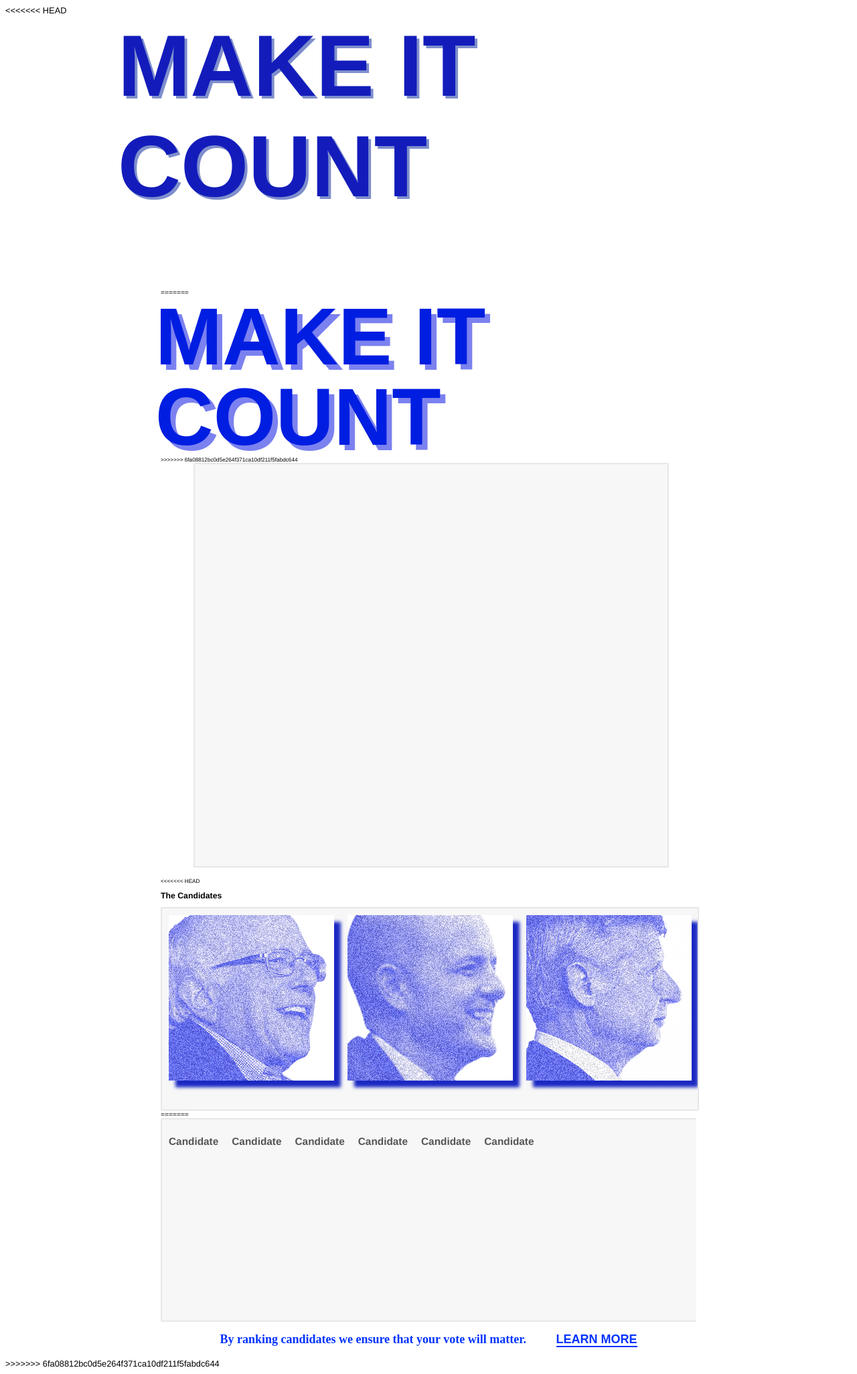
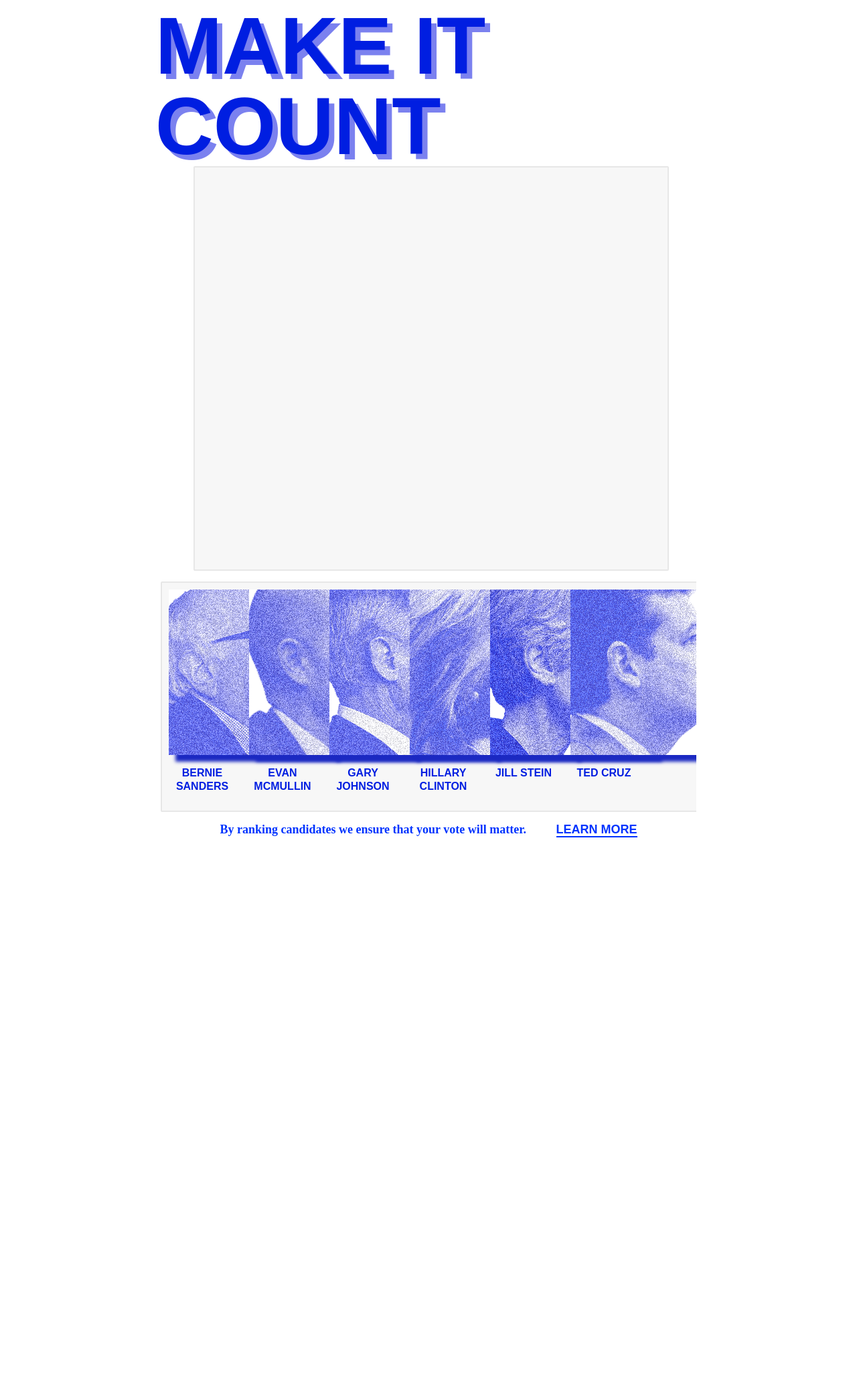
Before and after one commit to JMartinesGH/nyc1-runthevote, a PHP site: page /ballot.html in a window 1280 px wide. Shown: the whole page at 67% size. After the commit the page ends 1250 px from the top, so only its background shows below. Run offline with PHP 8.4, Linux system fonts and the light colour scheme; some libraries are stand-ins or nearby versions.

Commit message:
merge conficts

```diff
--- a/assets/sass/ballot.scss
+++ b/assets/sass/ballot.scss
@@ -210,6 +210,11 @@
 
 img {
   box-shadow: 10px 10px 5px 0px rgba(27,41,194,1);
+  img {
+  box-shadow: 10px 10px 5px 0px #1b29c2;
+  height: 50px;
+  width: 50px;
+}
 }
 =======
 #candidates-wrapper{
--- a/assets/sass/variables.scss
+++ b/assets/sass/variables.scss
@@ -16,8 +16,6 @@
     @content;
   }
 }
-<<<<<<< HEAD
-=======
 
 @mixin btn($color, $bg) {
   color: $color;
@@ -31,4 +29,3 @@
   font-size: 1.2rem;
   letter-spacing: 1px;
 }
->>>>>>> 6fa08812bc0d5e264f371ca10df211f5fabdc644
--- a/ballot.html
+++ b/ballot.html
@@ -12,10 +12,6 @@
 </head>
 <body>
 
-<<<<<<< HEAD
-  <section id="rtv-ballot">
-    <h1>MAKE IT COUNT</h1>
-=======
   <?php
 #ballot
 ?>
@@ -23,63 +19,36 @@
     <div id="ballot-header">
       <h1>Make it count</h1>
     </div>
->>>>>>> 6fa08812bc0d5e264f371ca10df211f5fabdc644
     <div id="ballot-wrapper">
       <ul id="ballot-box" data-draggable="target">
       </ul>
     </div>
-<<<<<<< HEAD
-    <h2>The Candidates</h2>
-    <ul id="candidates" data-draggable="target">
-      <li class="candidate" data-draggable="item"><img src="assets/img/bs_small.png"></li>
-      <li class="candidate" data-draggable="item"><img src="assets/img/em_small.png"></li>
-      <li class="candidate" data-draggable="item"><img src="assets/img/gj_small.png"></li>
-      <li class="candidate" data-draggable="item"><img src="assets/img/hc_small.png"></li>
-      <li class="candidate" data-draggable="item"><img src="assets/img/bs_small.png"></li>
-      <li class="candidate" data-draggable="item"><img src="assets/img/js_small.png"></li>
-      <li class="candidate" data-draggable="item"><img src="assets/img/tc_small.png"></li>
-    </ul>
-  </section>
-
-=======
 
     <div id="candidates-wrapper">
-      <ul id="candidates" data-draggable="target">
-        <li class="candidate " data-draggable="item">
-            <div class='image-wrapper'>
-              <!-- img -->
-            </div>
-            <h2>Candidate</h2>
+      <ul id="ballot-canidates" data-draggable="target">
+        <li class="ballot-candidate " data-draggable="item">
+            <img src="assets/img/bs_small.png">
+            <h2>Bernie Sanders</h2>
         </li>
-        <li class="candidate " data-draggable="item">
-            <div class='image-wrapper'>
-              <!-- img -->
-            </div>
-            <h2>Candidate</h2>
+        <li class="ballot-candidate " data-draggable="item">
+            <img src="assets/img/em_small.png">
+            <h2>Evan McMullin</h2>
         </li>
-        <li class="candidate " data-draggable="item">
-            <div class='image-wrapper'>
-              <!-- img -->
-            </div>
-            <h2>Candidate</h2>
+        <li class="ballot-candidate " data-draggable="item">
+            <img src="assets/img/gj_small.png">
+            <h2>Gary Johnson</h2>
         </li>
-        <li class="candidate " data-draggable="item">
-            <div class='image-wrapper'>
-              <!-- img -->
-            </div>
-            <h2>Candidate</h2>
+        <li class="ballot-candidate " data-draggable="item">
+            <img src="assets/img/hc_small.png">
+            <h2>Hillary Clinton</h2>
         </li>
-        <li class="candidate " data-draggable="item">
-            <div class='image-wrapper'>
-              <!-- img -->
-            </div>
-            <h2>Candidate</h2>
+        <li class="ballot-candidate " data-draggable="item">
+            <img src="assets/img/js_small.png">
+            <h2>Jill Stein</h2>
         </li>
-        <li class="candidate " data-draggable="item">
-            <div class='image-wrapper'>
-              <!-- img -->
-            </div>
-            <h2>Candidate</h2>
+        <li class="ballot-candidate " data-draggable="item">
+            <img src="assets/img/tc_small.png">
+            <h2>Ted Cruz</h2>
         </li>
       </ul>
 
@@ -96,7 +65,6 @@
 
 <!-- <script src="assets/js/ballot.js"></script> -->
 
->>>>>>> 6fa08812bc0d5e264f371ca10df211f5fabdc644
   <script src="assets/js/ballot.js"></script>
   <script src="assets/img/"></script>
 
```
Also changed, not shown: assets/css/style.min.css.
